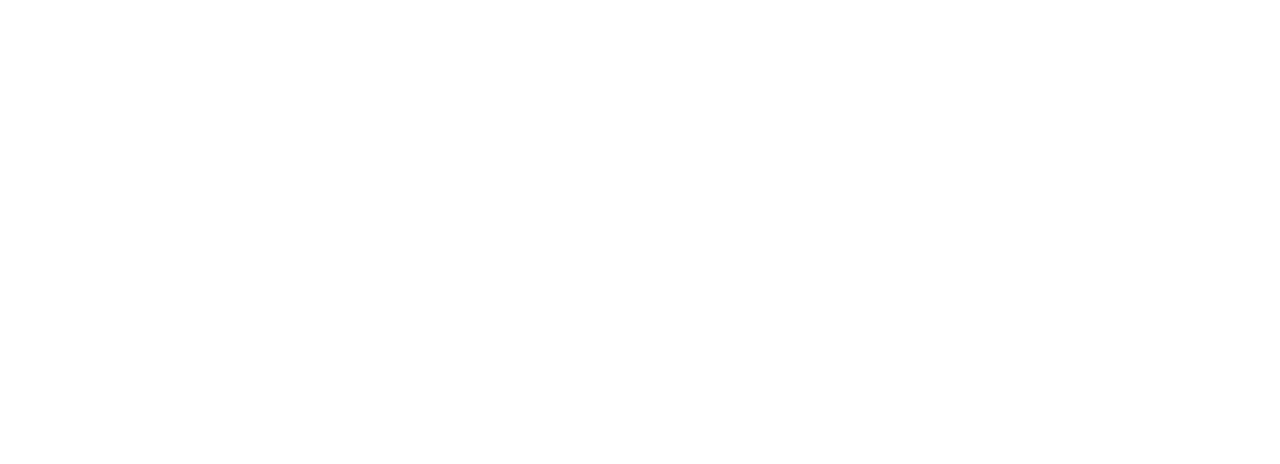
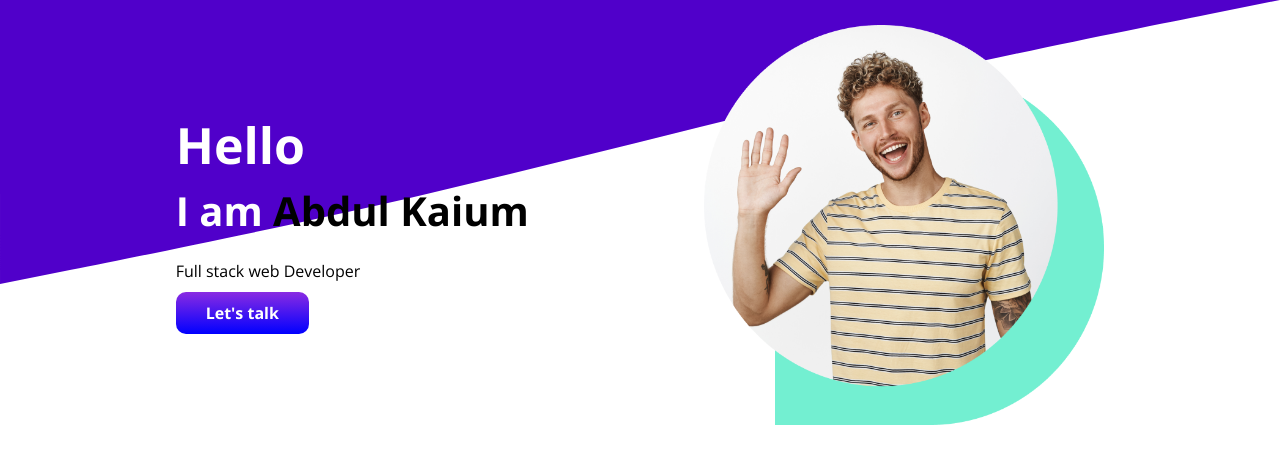
Before and after one commit to kaium44809/portfolio-website-01, a plain HTML site: page index.html in a window 1280 px wide. Drawn offline with nearby package versions, Linux system fonts and the light colour scheme; a web font is replaced by a local one.

Commit message:
banner section done

```diff
--- a/index.html
+++ b/index.html
@@ -8,6 +8,16 @@
     <link rel="shortcut icon" href="./images/icon.png" type="x-icon">
 </head>
 <body>
-
+    <section class="banner">
+        <div class="Container">
+            <h2>Hello</h2>
+            <h1><span class="white">I am</span> Abdul Kaium</h1><br>
+            <p class="description">Full stack web Developer</p>
+            <a class="link" href="#">Let's talk</a>
+        </div>
+        <div class="half-width">
+            <img class="img-01" src="./images/slide-2.png">
+        </div>
+    </section>
 </body>
 </html>
--- a/style.css
+++ b/style.css
@@ -0,0 +1,61 @@
+/* Google Font Related style starts here */
+@import url('https://fonts.googleapis.com/css2?family=Azeret+Mono:ital,wght@0,100..900;1,100..900&family=Fira+Sans:ital,wght@0,100;0,200;0,300;0,400;0,500;0,600;0,700;0,800;0,900;1,100;1,200;1,300;1,400;1,500;1,600;1,700;1,800;1,900&family=Open+Sans:ital,wght@0,300..800;1,300..800&family=Poppins:ital,wght@0,100;0,200;0,300;0,400;0,500;0,600;0,700;0,800;0,900;1,100;1,200;1,300;1,400;1,500;1,600;1,700;1,800;1,900&display=swap');
+
+body{
+    font-family: "Open Sans", serif;
+    font-optical-sizing: auto;
+    font-style: normal;
+    font-variation-settings:
+        "wdth" 100;
+}
+/* Google Font Related style ends here */
+
+/* Universel Selector-start  */
+*{
+    margin: 0;
+    padding: 0;
+    box-sizing: border-box;
+}
+/* Universel Selector-end  */
+
+h1{
+    font-size: 40px;
+}
+h2{
+    font-size: 50px;
+    color: white;
+}
+.white{
+    color: white;
+}
+/* Banner related style starts here */
+.banner{
+    display: flex;
+    justify-content: space-evenly;
+    align-items: center;
+    background-image: url(./images/wave.svg);
+    background-repeat: no-repeat;
+}
+.img-01{
+    height: 400px;
+    width: 400px;
+    margin-top: 25px;
+}
+.container{
+
+}
+.link{
+    text-decoration: none;
+    padding: 10px 30px;
+    background-image: linear-gradient(blueviolet,blue);
+    color: white;
+    font-weight: 700;
+    border-radius: 10px;
+}
+.description{
+    margin-bottom: 20px;
+}
+h1,h2{
+    margin-top: 4px;
+}
+/* Banner related style ends here */
```
